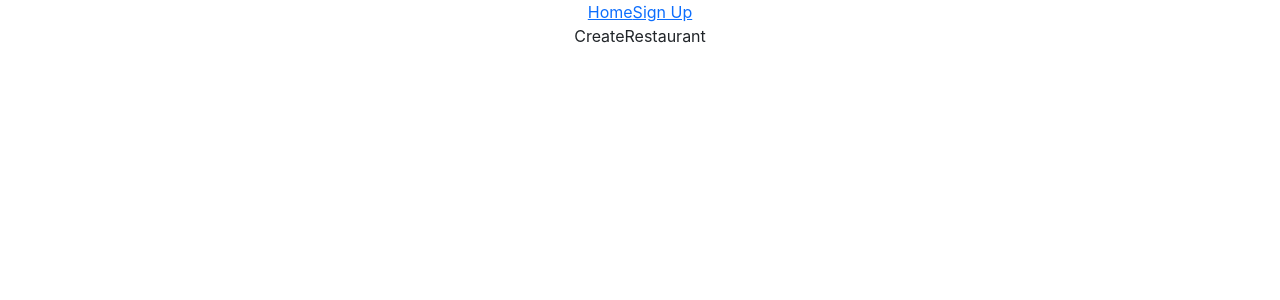
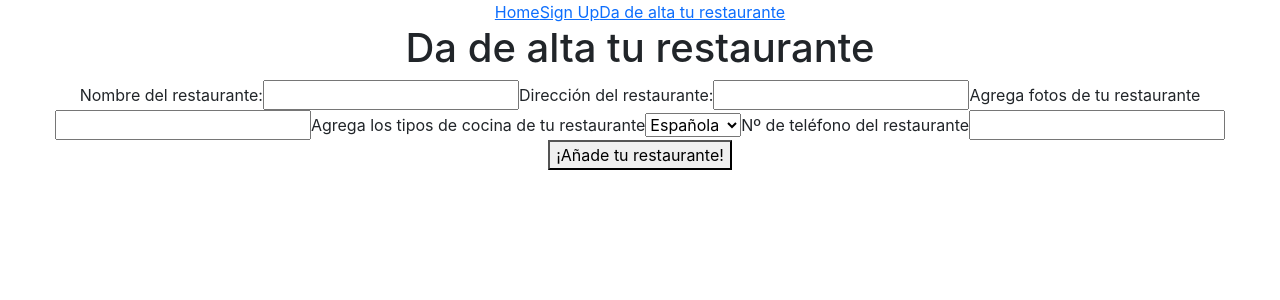
Before and after one commit to MoniIgnacio/client-sibarita, a React (Create React App) app: page /restaurant/create in a window 1280 px wide. Shown: the top 300 px of the page. Built offline with nearby package versions, Linux system fonts and the light colour scheme; no server answers.

Commit message:
Started working on the create a restaurant form

```diff
--- a/src/components/Navbar.jsx
+++ b/src/components/Navbar.jsx
@@ -6,6 +6,7 @@ function Navbar() {
     <div>
     <Link to={'/'}>Home</Link>
     <Link to={'/signup'}>Sign Up</Link>
+    <Link to={"/restaurant/create"}>Da de alta tu restaurante</Link>
     </div>
   )
 }
--- a/src/pages/CreateRestaurant.jsx
+++ b/src/pages/CreateRestaurant.jsx
@@ -1,9 +1,101 @@
-import React from 'react'
+import { useState } from "react";
+import { useNavigate } from "react-router-dom";
+import { signupService } from "../pages/services/auth.services";
 
 function CreateRestaurant() {
+  const navigate = useNavigate();
+
+  const [name, setName] = useState("");
+  const [location, setLocation] = useState("");
+  const [photos, setPhotos] = useState("");
+  const [cuisinType, setCuisinType] = useState("spanish");
+  const [phoneNumber, setPhoneNumber] = useState("");
+
+  const [errorMessage, setErrorMessage] = useState("");
+
+  const handleNameChange = (e) => setName(e.target.value);
+  const handleLocationChange = (e) => setLocation(e.target.value);
+  const handlePhotoChange = (e) => setPhotos(e.target.value);
+  const handleCuisinTypeChange = (e) => setCuisinType(e.target.value);
+  const handlePhoneNumberChange = (e) => setPhoneNumber(e.target.value);
+
+  const handleSignup = async (e) => {
+    e.preventDefault();
+
+    const newRestaurant = {
+      name: name,
+      location: location,
+      photos: photos,
+      cuisinType: cuisinType,
+      phoneNumber: phoneNumber,
+    };
+
+    try {
+      // await signupService(newRestaurant);
+
+      navigate("/login");
+    } catch (error) {
+      // console.log(error.response.status)
+      // console.log(error.response.data.errorMessage)
+      if (error.response && error.response.status === 400) {
+        // si el error es de tipo 400 me quedo en el componente y muestro el mensaje de error
+        setErrorMessage(error.response.data.errorMessage);
+      } else {
+        // si el error es otro (500) entonces si redirecciono a /error
+        navigate("/error");
+      }
+    }
+  };
+
   return (
-    <div>CreateRestaurant</div>
-  )
+    <div>
+      <h1>Da de alta tu restaurante</h1>
+
+      <form onSubmit={handleSignup}>
+        <label>Nombre del restaurante:</label>
+        <input
+          type="text"
+          name="name"
+          value={name}
+          onChange={handleNameChange}
+        />
+
+        <label>Dirección del restaurante:</label>
+        <input
+          type="text"
+          name="location"
+          value={location}
+          onChange={handleLocationChange}
+        />
+
+        <label>Agrega fotos de tu restaurante</label>
+        <input type="text" />
+
+        <label>Agrega los tipos de cocina de tu restaurante</label>
+        <select
+          name="cuisinType"
+          onChange={handleCuisinTypeChange}
+          value={cuisinType}
+        >
+          <option value={"spanish"}>Española</option>
+          <option value={"italian"}>Italiana</option>
+          <option value={"japanese"}>Japonesa</option>
+          <option value={"chinese"}>China</option>
+        </select>
+
+        <label>Nº de teléfono del restaurante</label>
+        <input
+          type="text"
+          name="phoneNumber"
+          value={phoneNumber}
+          onChange={handlePhoneNumberChange}
+        />
+        <button type="submit">¡Añade tu restaurante!</button>
+
+        {errorMessage !== "" && <p>{errorMessage}</p>}
+      </form>
+    </div>
+  );
 }
 
-export default CreateRestaurant
+export default CreateRestaurant;
```
